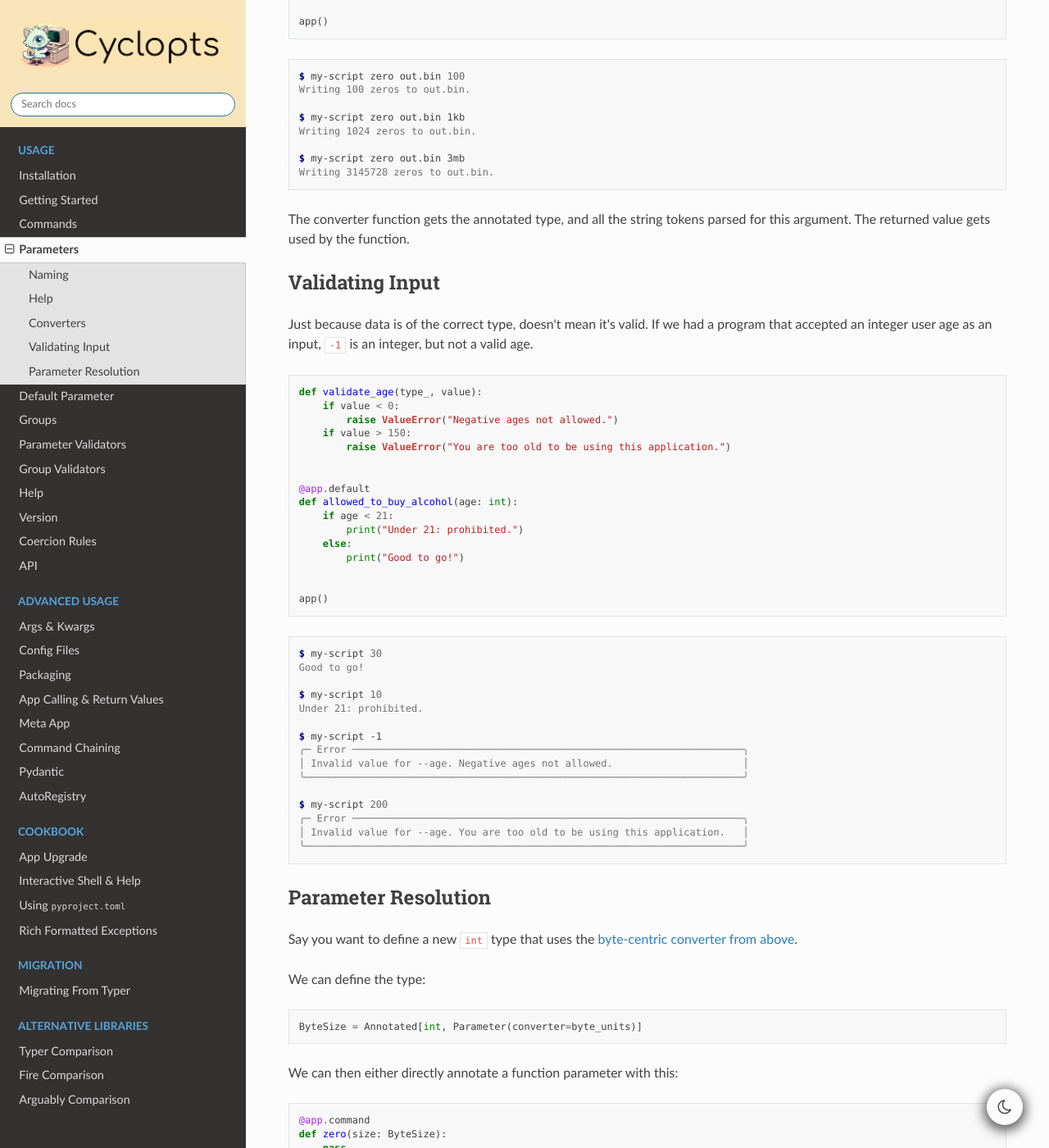
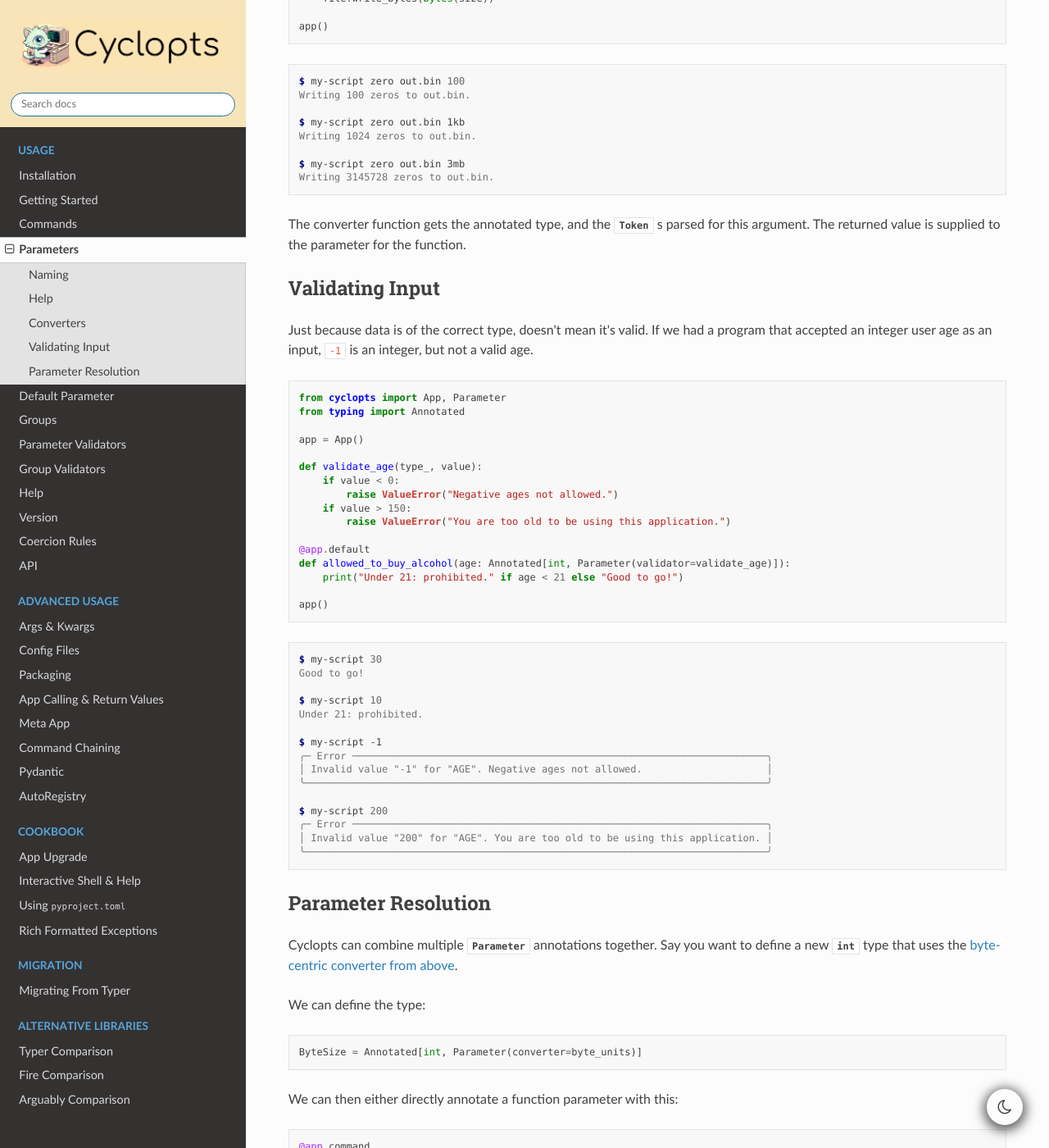
Before and after one commit to BrianPugh/cyclopts, a Sphinx documentation site: the page built from docs/source/parameters.rst, in a window 1280 px wide and 1400 px high, scrolled down 2677 px. Shown: the whole window at 82% size. Built offline with Sphinx 7.4.7 and the Read the Docs theme 3.1.0, drawn with Linux system fonts in a browser that asks for light colours; some of the changed text lies outside the part shown.

Commit message:
update parameters and default_parameters docs

```diff
--- a/docs/source/parameters.rst
+++ b/docs/source/parameters.rst
@@ -60,12 +60,12 @@
        pass
 
 :class:`.Parameter` gives complete control on how Cyclopts processes the annotated parameter.
-See the API page for all configurable options.
+See the :ref:`API` page for all configurable options.
 
 ------
 Naming
 ------
-Like :ref:`command names <Command Changing Name>`, commandline parameters are derived from their python function argument counterparts.
+Like :ref:`command names <Command Changing Name>`, command-line parameter names are derived from their python counterparts.
 This automatic command name transform can be configured by :attr:`Parameter.name_transform <cyclopts.Parameter.name_transform>`. Note that the resulting string is **before** the standard ``--`` is prepended.
 
 To change the :attr:`~cyclopts.Parameter.name_transform` across your entire app, add the following to your :class:`~cyclopts.App` configuration:
@@ -76,6 +76,7 @@
        default_parameter=Parameter(name_transform=my_custom_name_transform),
    )
 
+The :attr:`~.App.default_parameter` mechanism is described in the :ref:`Default Parameter` section.
 Manually set names via :attr:`Parameter.name <cyclopts.Parameter.name>` are not subject to :attr:`Parameter.name_transform <cyclopts.Parameter.name_transform>`.
 
 ----
@@ -126,9 +127,10 @@
        "gb": 1024 * 1024 * 1024,
    }
 
-
    def byte_units(type_, tokens):
-       value = tokens[0].lower()
+       # type_ is ``int``
+       # tokens is list[cyclopts.Token]
+       value = tokens[0].value.lower()
        try:
            return int(value)  # If this works, it didn't have a suffix.
        except ValueError:
@@ -137,13 +139,11 @@
        number, suffix = value[:-2], value[-2:]
        return int(number) * mapping[suffix]
 
-
    @app.command
    def zero(file: Path, size: Annotated[int, Parameter(converter=byte_units)]):
        """Creates a file of all-zeros."""
        print(f"Writing {size} zeros to {file}.")
        file.write_bytes(bytes(size))
-
 
    app()
 
@@ -158,8 +158,8 @@
    $ my-script zero out.bin 3mb
    Writing 3145728 zeros to out.bin.
 
-The converter function gets the annotated type, and all the string tokens parsed for this argument.
-The returned value gets used by the function.
+The converter function gets the annotated type, and the :class:`.Token` s parsed for this argument.
+The returned value is supplied to the parameter for the function.
 
 ----------------
 Validating Input
@@ -169,20 +169,20 @@
 
 .. code-block:: python
 
+   from cyclopts import App, Parameter
+   from typing import Annotated
+
+   app = App()
+
    def validate_age(type_, value):
        if value < 0:
            raise ValueError("Negative ages not allowed.")
        if value > 150:
            raise ValueError("You are too old to be using this application.")
 
-
    @app.default
-   def allowed_to_buy_alcohol(age: int):
-       if age < 21:
-           print("Under 21: prohibited.")
-       else:
-           print("Good to go!")
-
+   def allowed_to_buy_alcohol(age: Annotated[int, Parameter(validator=validate_age)]):
+       print("Under 21: prohibited." if age < 21 else "Good to go!")
 
    app()
 
@@ -195,19 +195,20 @@
    Under 21: prohibited.
 
    $ my-script -1
-   ╭─ Error ──────────────────────────────────────────────────────────────────╮
-   │ Invalid value for --age. Negative ages not allowed.                      │
-   ╰──────────────────────────────────────────────────────────────────────────╯
+   ╭─ Error ──────────────────────────────────────────────────────────────────────╮
+   │ Invalid value "-1" for "AGE". Negative ages not allowed.                     │
+   ╰──────────────────────────────────────────────────────────────────────────────╯
 
    $ my-script 200
-   ╭─ Error ──────────────────────────────────────────────────────────────────╮
-   │ Invalid value for --age. You are too old to be using this application.   │
-   ╰──────────────────────────────────────────────────────────────────────────╯
+   ╭─ Error ──────────────────────────────────────────────────────────────────────╮
+   │ Invalid value "200" for "AGE". You are too old to be using this application. │
+   ╰──────────────────────────────────────────────────────────────────────────────╯
 
 --------------------
 Parameter Resolution
 --------------------
-Say you want to define a new ``int`` type that uses the :ref:`byte-centric converter from above<Converters>`.
+Cyclopts can combine multiple :class:`.Parameter` annotations together.
+Say you want to define a new :obj:`int` type that uses the :ref:`byte-centric converter from above<Converters>`.
 
 We can define the type:
 
@@ -228,11 +229,18 @@
 .. code-block:: python
 
    def must_be_multiple_of_4096(type_, value):
-       assert value % 4096 == 0
+       assert value % 4096 == 0, "Size must be a multiple of 4096"
 
 
    @app.command
    def zero(size: Annotated[ByteSize, Parameter(validator=must_be_multiple_of_4096)]):
        pass
 
+.. code-block:: console
+
+   $ my-script 1234
+   ╭─ Error ──────────────────────────────────────────────────────────────────────╮
+   │ Invalid value "1234" for "SIZE". Size must be a multiple of 4096             │
+   ╰──────────────────────────────────────────────────────────────────────────────╯
+
 See :ref:`Parameter Resolution Order<Parameter Resolution Order>` for more details.
```
Also changed, not shown: other parts of docs/source/parameters.rst (+2 -2 lines), docs/source/default_parameter.rst (+13 -6 lines).
